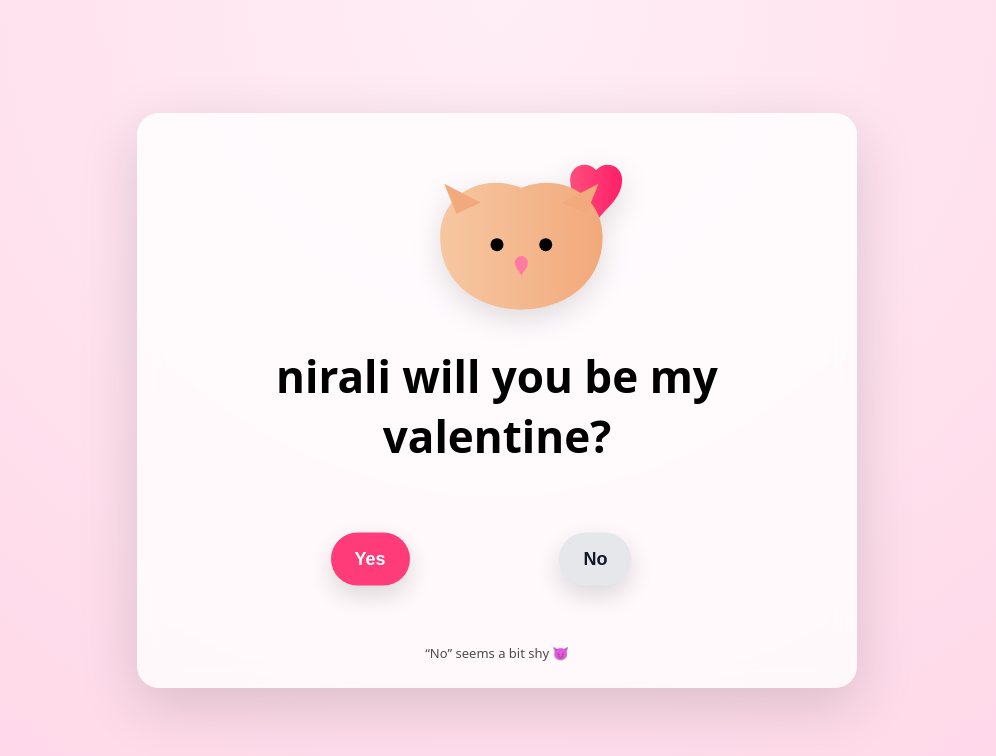
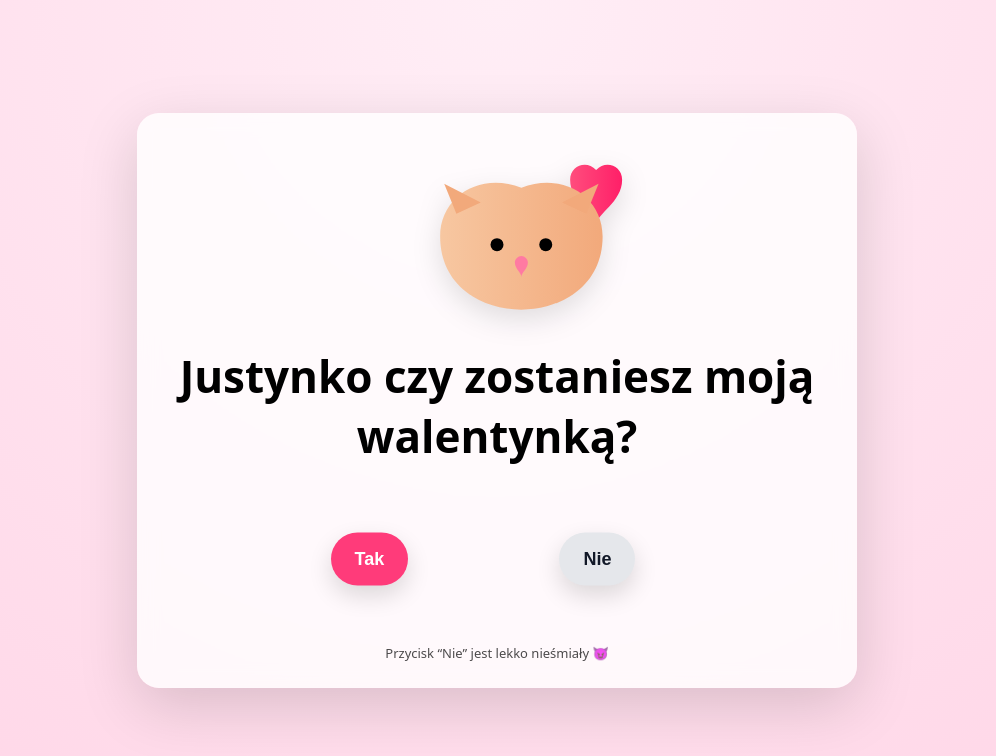
Before and after one commit to damianstanczak/damianstanczak, a plain HTML site: page index.html in a window 1280 px wide. Shown: the whole page, without its empty margins (143-1139 px from the left). Drawn offline with nearby package versions, Linux system fonts and the light colour scheme.

Commit message:
Update index.html

```diff
--- a/index.html
+++ b/index.html
@@ -3,7 +3,7 @@
 <head>
   <meta charset="UTF-8" />
   <meta name="viewport" content="width=device-width, initial-scale=1, viewport-fit=cover" />
-  <title>Will you be my Valentine?</title>
+  <title>Czy zostaniesz moją walentynką?</title>
 
   <!-- Confetti library -->
   <script src="https://cdn.jsdelivr.net/npm/canvas-confetti@1.9.3/dist/confetti.browser.min.js"></script>
@@ -171,18 +171,18 @@
             fill="#ff7aa2"/>
     </svg>
 
-    <h1>nirali will you be my valentine?</h1>
+    <h1>Justynko czy zostaniesz moją walentynką?</h1>
 
     <section class="button-zone" id="zone">
-      <button id="yesBtn">Yes</button>
-      <button id="noBtn">No</button>
+      <button id="yesBtn">Tak</button>
+      <button id="noBtn">Nie</button>
     </section>
 
     <!-- HINT -->
-    <div class="hint" id="hint">“No” seems a bit shy 😈</div>
+    <div class="hint" id="hint">Przycisk “Nie” jest lekko nieśmiały 😈</div>
 
     <section class="result" id="result">
-      <h2>YAY! 🎉</h2>
+      <h2>Huraaa! 🎉</h2>
       <img
         class="fireworks"
         src="https://media.giphy.com/media/26ufdipQqU2lhNA4g/giphy.gif"
```
